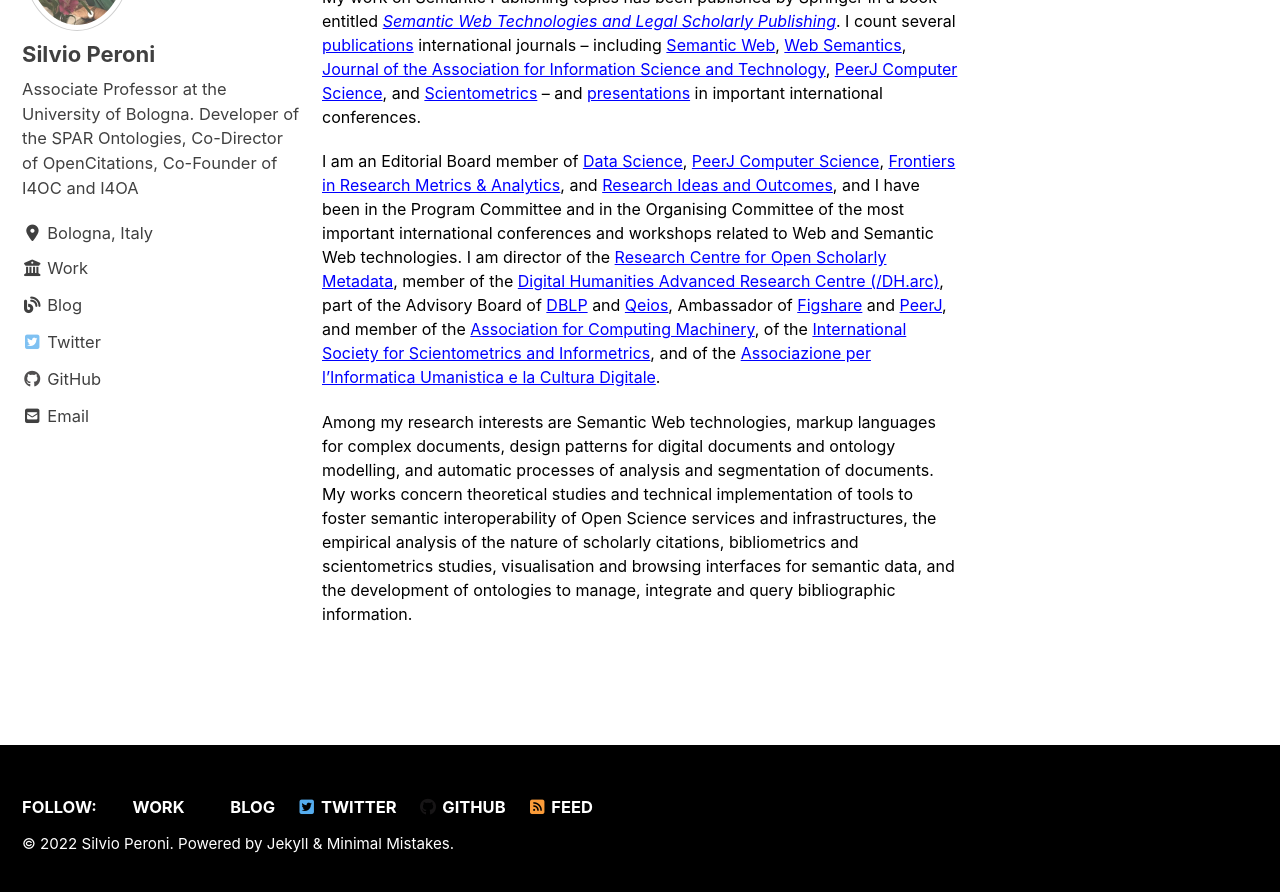
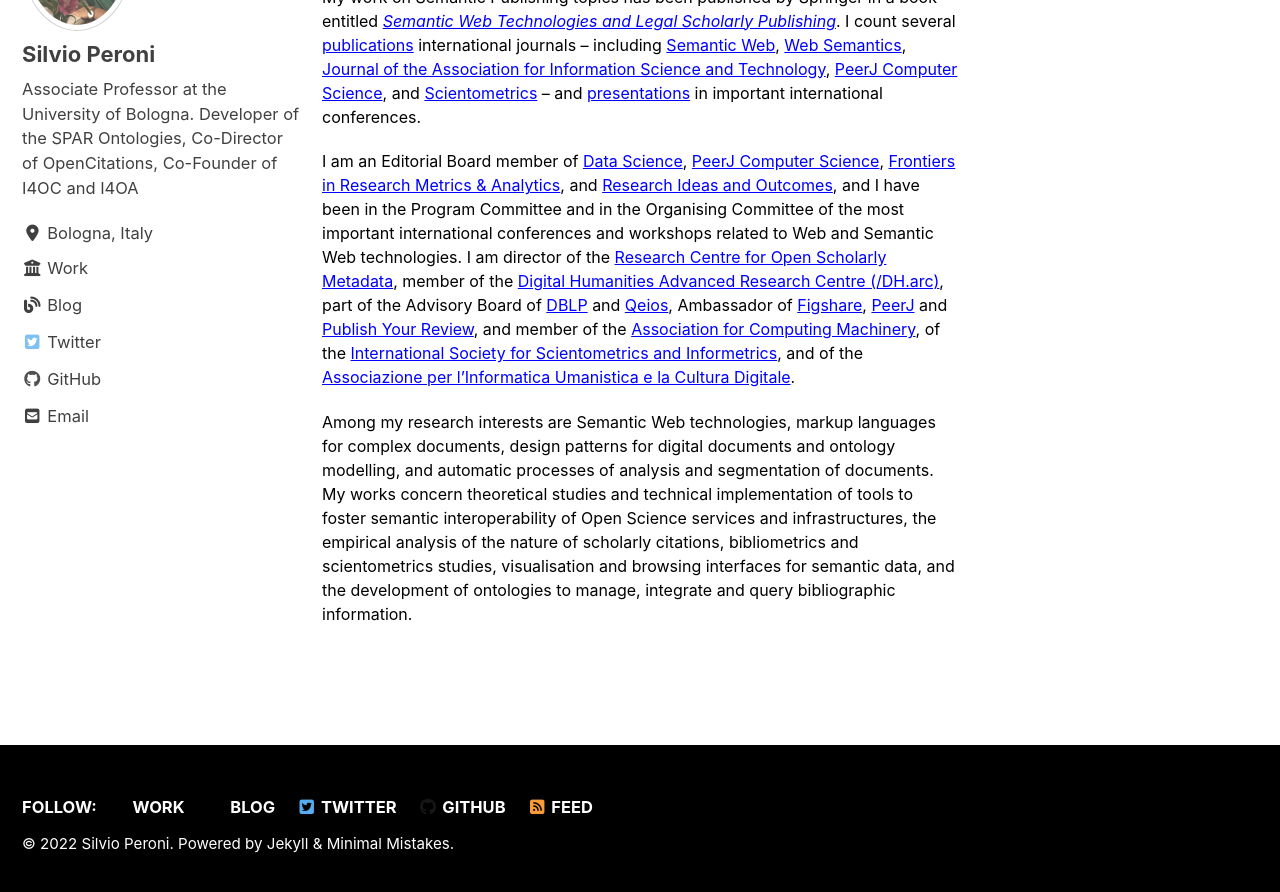
Before and after one commit to essepuntato/essepuntato.github.io, a Jekyll site: the page built from _pages/bio.md, in a window 1280 px wide and 900 px high, scrolled down 443 px. Shown: the top 892 px of the window. Built offline with Jekyll 4.4.1, drawn with Linux system fonts in a browser that asks for light colours; cached includes are drawn as plain includes; nearby versions of some CDN libraries.

Commit message:
Update bio.md

```diff
--- a/_pages/bio.md
+++ b/_pages/bio.md
@@ -11,6 +11,6 @@
 
 My work on Semantic Publishing topics has been published by Springer in a book entitled *[Semantic Web Technologies and Legal Scholarly Publishing](http://www.springer.com/it/book/9783319047768)*. I count several [publications](/pub/) international journals – including [Semantic Web](http://www.semantic-web-journal.net/), [Web Semantics](https://www.journals.elsevier.com/journal-of-web-semantics/), [Journal of the Association for Information Science and Technology](http://onlinelibrary.wiley.com/journal/10.1002/(ISSN)2330-1643), [PeerJ Computer Science](https://peerj.com/computer-science/), and [Scientometrics](https://link.springer.com/journal/11192) – and [presentations](/tlk/) in important international conferences.
 
-I am an Editorial Board member of [Data Science](https://datasciencehub.net/), [PeerJ Computer Science](https://peerj.com/computer-science/), [Frontiers in Research Metrics & Analytics](https://www.frontiersin.org/journals/research-metrics-and-analytics), and [Research Ideas and Outcomes](https://riojournal.com/), and I have been in the Program Committee and in the Organising Committee of the most important international conferences and workshops related to Web and Semantic Web technologies. I am director of the [Research Centre for Open Scholarly Metadata](https://openscholarlymetadata.org), member of the [Digital Humanities Advanced Research Centre (/DH.arc)](https://dharc.unibo.it), part of the Advisory Board of [DBLP](https://dblp.uni-trier.de/) and [Qeios](https://www.qeios.com/), Ambassador of [Figshare](https://figshare.com/) and [PeerJ](https://peerj.com), and member of the [Association for Computing Machinery](https://www.acm.org/), of the [International Society for Scientometrics and Informetrics](http://issi-society.org/), and of the [Associazione per l’Informatica Umanistica e la Cultura Digitale](http://www.aiucd.it).
+I am an Editorial Board member of [Data Science](https://datasciencehub.net/), [PeerJ Computer Science](https://peerj.com/computer-science/), [Frontiers in Research Metrics & Analytics](https://www.frontiersin.org/journals/research-metrics-and-analytics), and [Research Ideas and Outcomes](https://riojournal.com/), and I have been in the Program Committee and in the Organising Committee of the most important international conferences and workshops related to Web and Semantic Web technologies. I am director of the [Research Centre for Open Scholarly Metadata](https://openscholarlymetadata.org), member of the [Digital Humanities Advanced Research Centre (/DH.arc)](https://dharc.unibo.it), part of the Advisory Board of [DBLP](https://dblp.uni-trier.de/) and [Qeios](https://www.qeios.com/), Ambassador of [Figshare](https://figshare.com/), [PeerJ](https://peerj.com) and [Publish Your Review](http://asapbio.org/publishyourreviews), and member of the [Association for Computing Machinery](https://www.acm.org/), of the [International Society for Scientometrics and Informetrics](http://issi-society.org/), and of the [Associazione per l’Informatica Umanistica e la Cultura Digitale](http://www.aiucd.it).
 
 Among my research interests are Semantic Web technologies, markup languages for complex documents, design patterns for digital documents and ontology modelling, and automatic processes of analysis and segmentation of documents. My works concern theoretical studies and technical implementation of tools to foster semantic interoperability of Open Science services and infrastructures, the empirical analysis of the nature of scholarly citations, bibliometrics and scientometrics studies, visualisation and browsing interfaces for semantic data, and the development of ontologies to manage, integrate and query bibliographic information.
```
